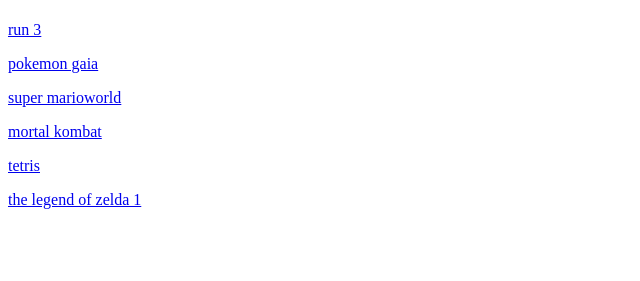
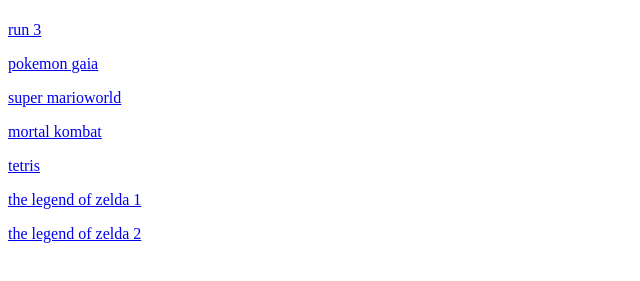
Before and after one commit to elifrieze/science-notes, a plain HTML site: page index.html in a window 1280 px wide. Shown: the part 59-340 px from the top of the page, without its empty margins (0-640 px from the left). Drawn offline with Linux system fonts and the light colour scheme.

Commit message:
Update index.html

```diff
--- a/index.html
+++ b/index.html
@@ -42,3 +42,8 @@
   <p><a href="game6.html">the legend of zelda 1</a></p>
 </body>
 </html>
+</body>
+</html>
+  <p><a href="game8.html">the legend of zelda 2</a></p>
+</body>
+</html>
```
